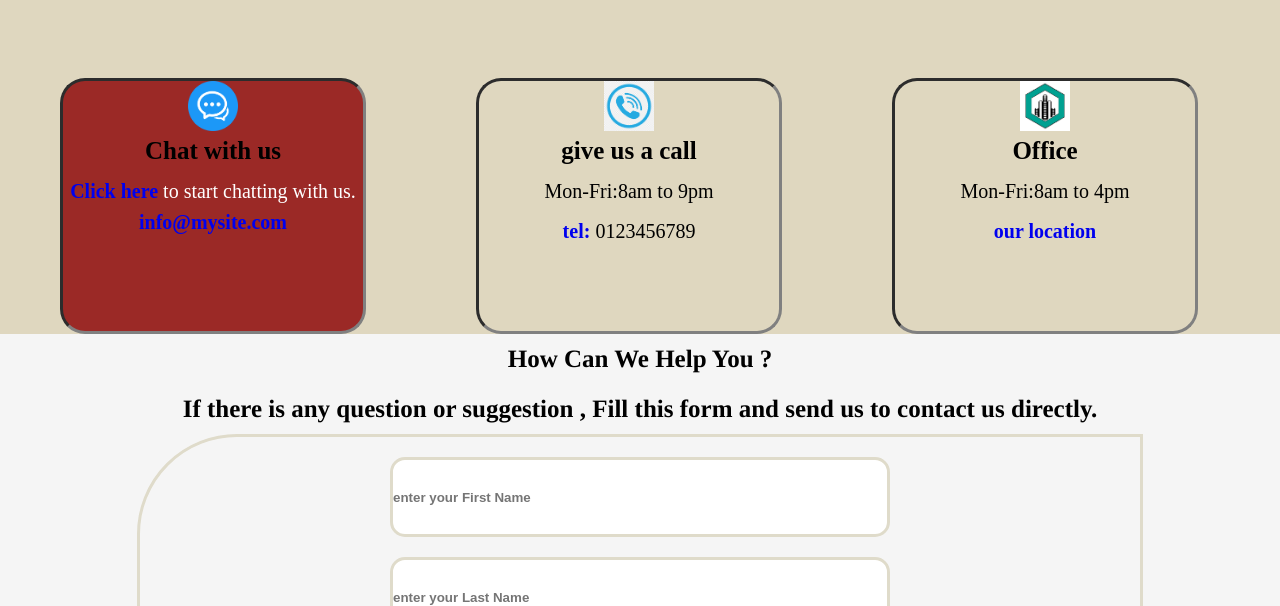
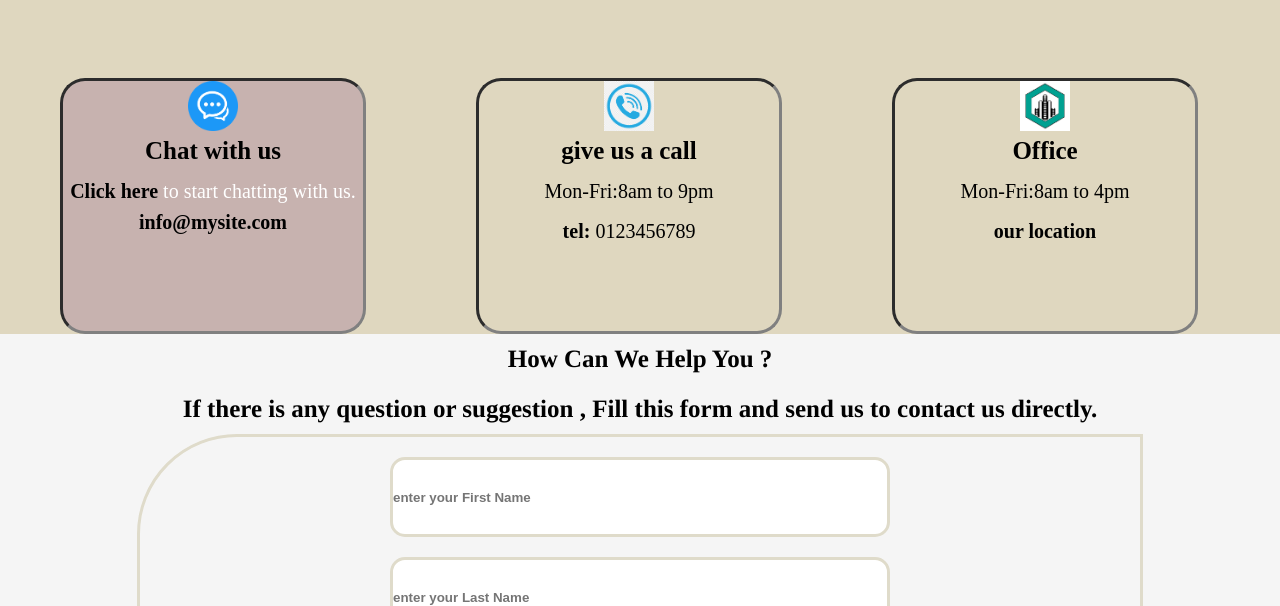
Before and after one commit to AhmedTaha240/project2, a plain HTML site: page index.html in a window 1280 px wide. In both pictures the pointer is over the element 213 px from the left and 1048 px from the top of the page. Shown: the part 842-1448 px from the top of the page. Drawn offline with Linux system fonts and the light colour scheme.

Commit message:
new commit1

```diff
--- a/css/style.css
+++ b/css/style.css
@@ -86,13 +86,13 @@ opacity: .9;
     border-style: inset;
 }
 .div2:hover , .div3:hover , .div4:hover{
-    background-color: rgba(146, 18, 18, 0.877);
+    background-color: rgba(196, 174, 174, 0.877);
 }
 .a2{
     text-decoration: none;
     font-size: 20px;
     font-weight: bold;
-
+    color: black;
 }
 .a2:hover , .p4:hover , .p5:hover {
     color: white;
```
